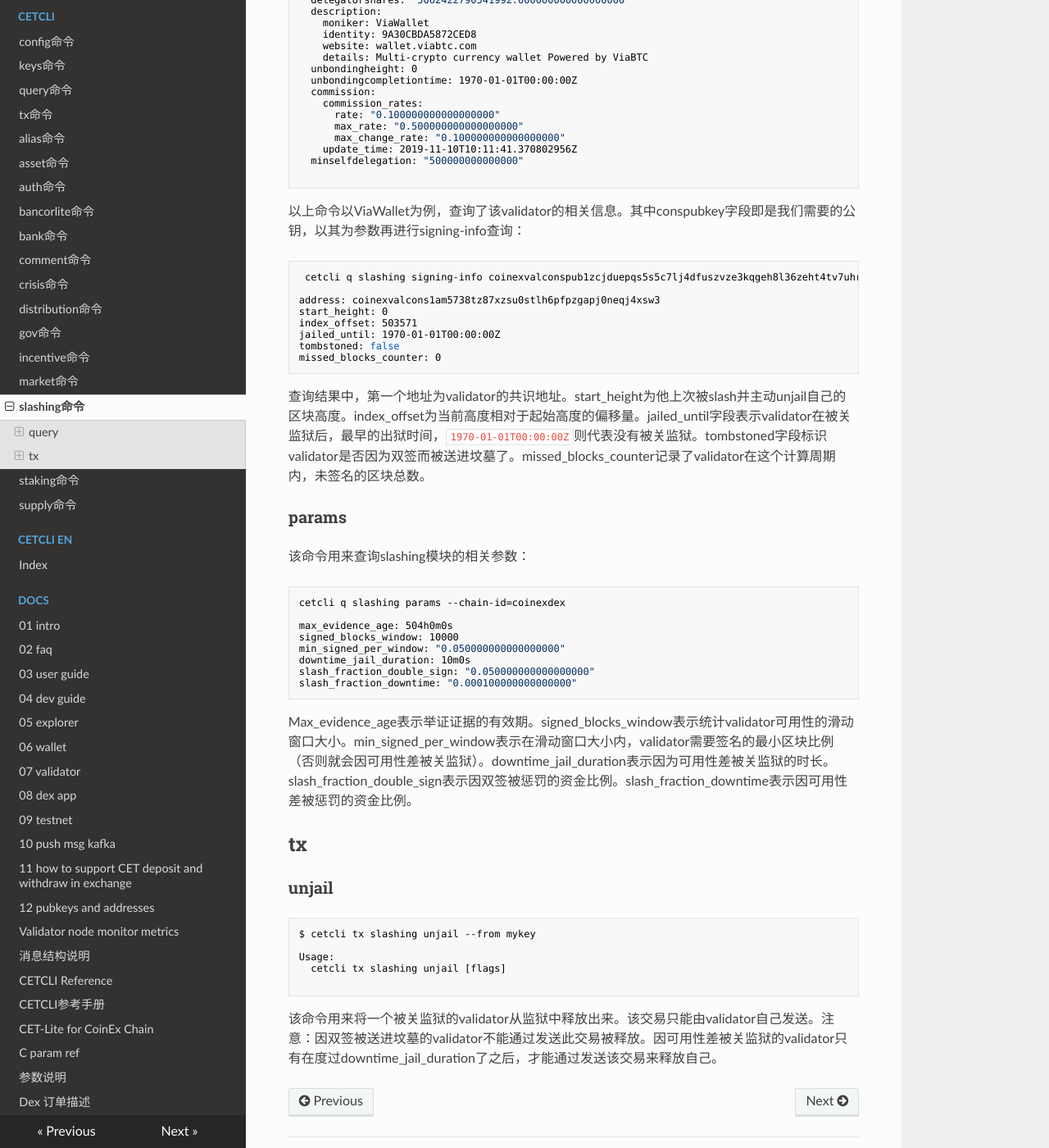
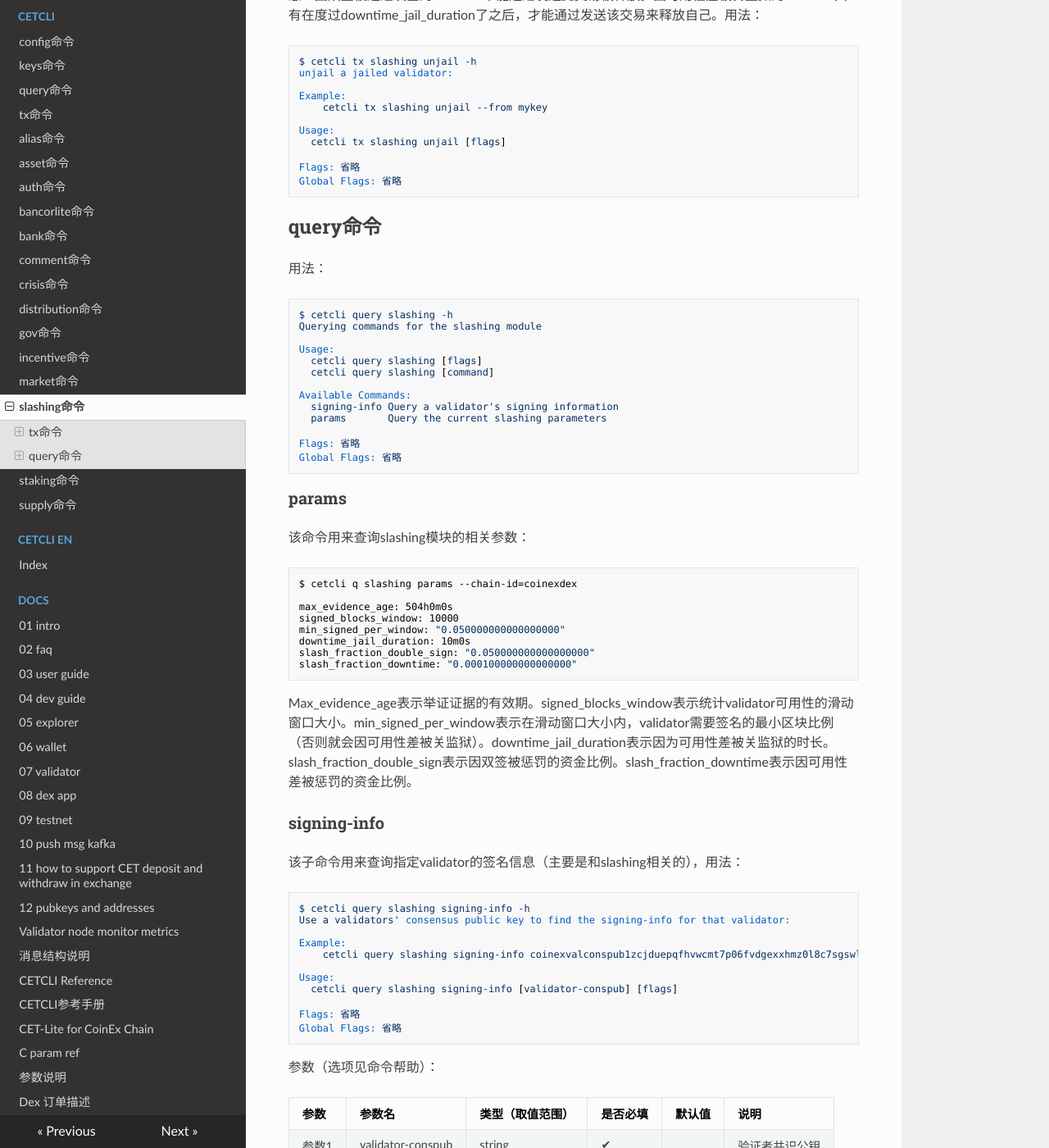
Before and after one commit to coinexchain/dex-manual, an MkDocs documentation site: the page built from docs/cetcli/x_slashing.md, in a window 1280 px wide and 1400 px high, scrolled down 582 px. Shown: the whole window at 82% size. Built offline with MkDocs 1.6.1, drawn with Linux system fonts in a browser that asks for light colours; nearby versions of some CDN libraries; some of the changed text lies outside the part shown.

Commit message:
Update x_slashing.md

````diff
--- a/docs/cetcli/x_slashing.md
+++ b/docs/cetcli/x_slashing.md
@@ -1,20 +1,117 @@
 # slashing命令
 
-## query
+
+
+## tx命令
+
+用法：
+
+```
+$ cetcli tx slashing -h
+Slashing transactions subcommands
+
+Usage:
+  cetcli tx slashing [flags]
+  cetcli tx slashing [command]
+
+Available Commands:
+  unjail      unjail validator previously jailed for downtime
+
+Flags: 省略
+Global Flags: 省略
+```
+
+
+
+### unjail
+
+该命令用来将一个被关监狱的validator从监狱中释放出来。该交易只能由validator自己发送。注意：因双签被送进坟墓的validator不能通过发送此交易被释放。因可用性差被关监狱的validator只有在度过downtime_jail_duration了之后，才能通过发送该交易来释放自己。用法：
+
+```
+$ cetcli tx slashing unjail -h
+unjail a jailed validator:
+
+Example:
+	cetcli tx slashing unjail --from mykey
+
+Usage:
+  cetcli tx slashing unjail [flags]
+
+Flags: 省略
+Global Flags: 省略
+```
+
+
+
+## query命令
+
+用法：
+
+```
+$ cetcli query slashing -h
+Querying commands for the slashing module
+
+Usage:
+  cetcli query slashing [flags]
+  cetcli query slashing [command]
+
+Available Commands:
+  signing-info Query a validator's signing information
+  params       Query the current slashing parameters
+
+Flags: 省略
+Global Flags: 省略
+```
+
+
+
+### params
+
+该命令用来查询slashing模块的相关参数：
+
+```BASH
+$ cetcli q slashing params --chain-id=coinexdex
+
+max_evidence_age: 504h0m0s
+signed_blocks_window: 10000
+min_signed_per_window: "0.050000000000000000"
+downtime_jail_duration: 10m0s
+slash_fraction_double_sign: "0.050000000000000000"
+slash_fraction_downtime: "0.000100000000000000"
+```
+
+Max_evidence_age表示举证证据的有效期。signed_blocks_window表示统计validator可用性的滑动窗口大小。min_signed_per_window表示在滑动窗口大小内，validator需要签名的最小区块比例（否则就会因可用性差被关监狱）。downtime_jail_duration表示因为可用性差被关监狱的时长。slash_fraction_double_sign表示因双签被惩罚的资金比例。slash_fraction_downtime表示因可用性差被惩罚的资金比例。
+
+
 
 ### signing-info
 
-Signing-info 子命令用来查询指定validator的签名信息（主要是和slashing相关的）：
+该子命令用来查询指定validator的签名信息（主要是和slashing相关的），用法：
 
-```bash
+```
+$ cetcli query slashing signing-info -h
+Use a validators' consensus public key to find the signing-info for that validator:
+
+Example:
+	cetcli query slashing signing-info coinexvalconspub1zcjduepqfhvwcmt7p06fvdgexxhmz0l8c7sgswl7ulv7aulk364x4g5xsw7s0jakcr
+
 Usage:
   cetcli query slashing signing-info [validator-conspub] [flags]
+
+Flags: 省略
+Global Flags: 省略
 ```
+
+参数（选项见命令帮助）：
+
+| 参数  | 参数名            | 类型（取值范围） | 是否必填 | 默认值 | 说明           |
+| ----- | ----------------- | ---------------- | -------- | ------ | -------------- |
+| 参数1 | validator-conspub | string           | ✔        |        | 验证者共识公钥 |
 
 输入一个参数，指定validator的共识公钥（也就是validator用来做底层共识的ed25519公钥），可以通过q staking validator命令查询：
 
 ```BASH
-cetcli q staking validator coinexvaloper120e8m9myace3ud4uw5mk30etyx0jnpptgsnclx --chain-id=coinexdex
+$ cetcli q staking validator coinexvaloper120e8m9myace3ud4uw5mk30etyx0jnpptgsnclx --chain-id=coinexdex
 
   operatoraddress: coinexvaloper120e8m9myace3ud4uw5mk30etyx0jnpptgsnclx
   conspubkey: coinexvalconspub1zcjduepqs5s5c7lj4dfuszvze3kqgeh8l36zeht4tv7uhrlphxpmldsy9tssmp4js9
@@ -42,7 +139,7 @@ cetcli q staking validator coinexvaloper120e8m9myace3ud4uw5mk30etyx0jnpptgsnclx
 以上命令以ViaWallet为例，查询了该validator的相关信息。其中conspubkey字段即是我们需要的公钥，以其为参数再进行signing-info查询：
 
 ```bash
- cetcli q slashing signing-info coinexvalconspub1zcjduepqs5s5c7lj4dfuszvze3kqgeh8l36zeht4tv7uhrlphxpmldsy9tssmp4js9 --chain-id=coinexdex
+$ cetcli q slashing signing-info coinexvalconspub1zcjduepqs5s5c7lj4dfuszvze3kqgeh8l36zeht4tv7uhrlphxpmldsy9tssmp4js9 --chain-id=coinexdex
 
 address: coinexvalcons1am5738tz87xzsu0stlh6pfpzgapj0neqj4xsw3
 start_height: 0
@@ -53,34 +150,3 @@ missed_blocks_counter: 0
 ```
 
 查询结果中，第一个地址为validator的共识地址。start_height为他上次被slash并主动unjail自己的区块高度。index_offset为当前高度相对于起始高度的偏移量。jailed_until字段表示validator在被关监狱后，最早的出狱时间，`1970-01-01T00:00:00Z`则代表没有被关监狱。tombstoned字段标识validator是否因为双签而被送进坟墓了。missed_blocks_counter记录了validator在这个计算周期内，未签名的区块总数。
-
-### params
-
-该命令用来查询slashing模块的相关参数：
-
-```BASH
-cetcli q slashing params --chain-id=coinexdex
-
-max_evidence_age: 504h0m0s
-signed_blocks_window: 10000
-min_signed_per_window: "0.050000000000000000"
-downtime_jail_duration: 10m0s
-slash_fraction_double_sign: "0.050000000000000000"
-slash_fraction_downtime: "0.000100000000000000"
-```
-
-Max_evidence_age表示举证证据的有效期。signed_blocks_window表示统计validator可用性的滑动窗口大小。min_signed_per_window表示在滑动窗口大小内，validator需要签名的最小区块比例（否则就会因可用性差被关监狱）。downtime_jail_duration表示因为可用性差被关监狱的时长。slash_fraction_double_sign表示因双签被惩罚的资金比例。slash_fraction_downtime表示因可用性差被惩罚的资金比例。
-
-## tx
-
-### unjail
-
-```bash
-$ cetcli tx slashing unjail --from mykey
-
-Usage:
-  cetcli tx slashing unjail [flags]
-
-```
-
-该命令用来将一个被关监狱的validator从监狱中释放出来。该交易只能由validator自己发送。注意：因双签被送进坟墓的validator不能通过发送此交易被释放。因可用性差被关监狱的validator只有在度过downtime_jail_duration了之后，才能通过发送该交易来释放自己。
````
